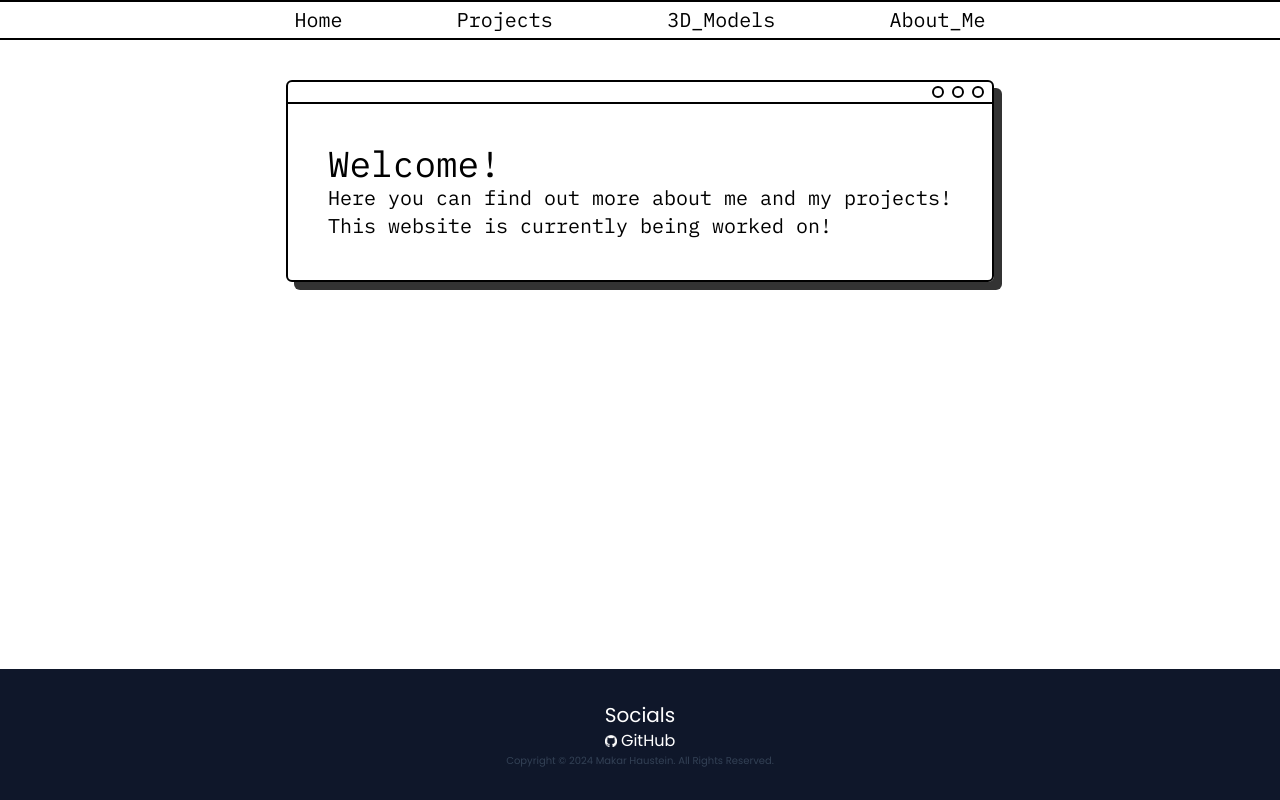
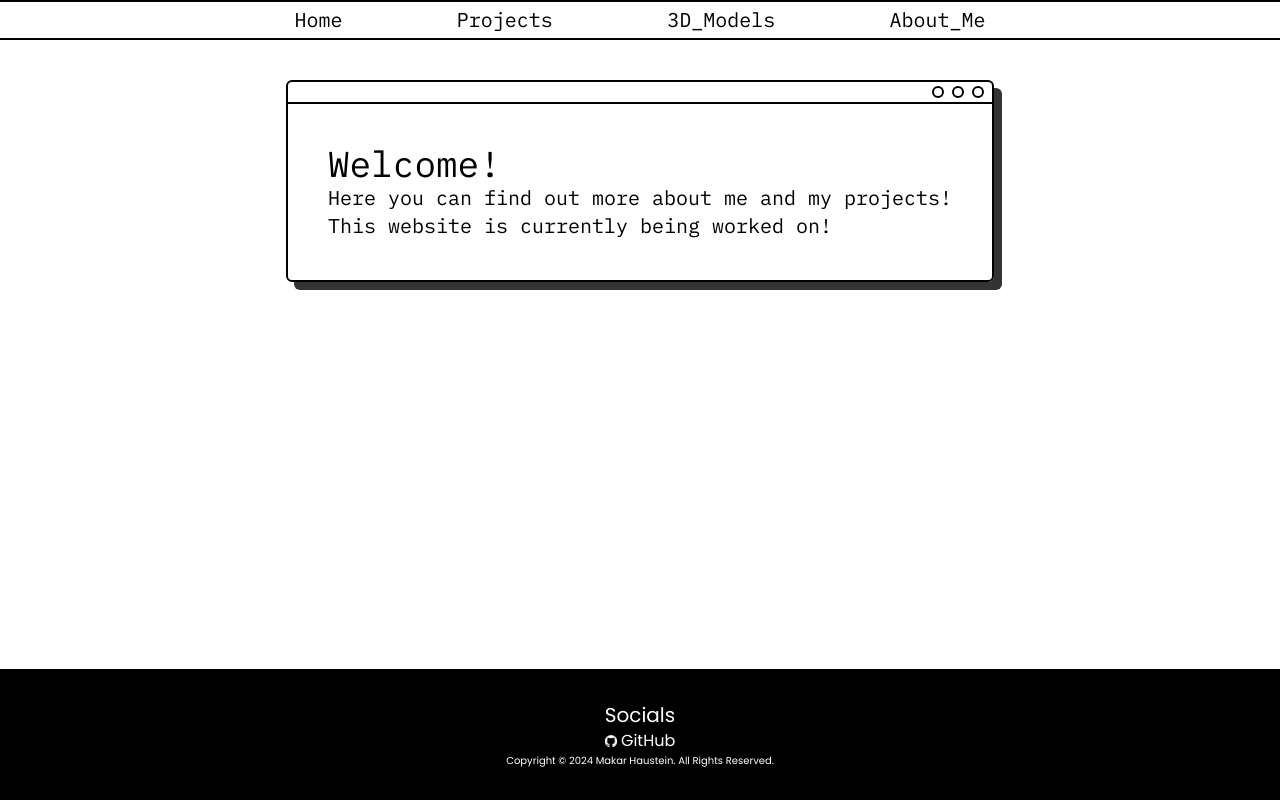
Before and after one commit to makarhaustein/portfolio-website, a React (Vite) app: page / in a window 1280 px wide. Built offline with nearby package versions, Linux system fonts and the light colour scheme.

Commit message:
Changed footer to align with website style

```diff
--- a/src/components/Footer.jsx
+++ b/src/components/Footer.jsx
@@ -1,6 +1,6 @@
 export default function Footer() {
     return (
-        <div className='bg-slate-900 w-full left-0 min-h-10 py-8 flex
+        <div className='bg-black w-full left-0 min-h-10 py-8 flex
                         flex-col justify-center items-center
                         text-white font-poppins'>
             <h2 className='text-xl'>Socials</h2>
@@ -11,8 +11,7 @@ export default function Footer() {
                 </a>
 
             </div>
-            <p className='text-[10px] text-slate-700'>
-                Copyright © 2024 Makar Haustein. All Rights Reserved.
+            <p className='text-[10px] '> Copyright © 2024 Makar Haustein. All Rights Reserved.
             </p>
         </div>
     );
```
